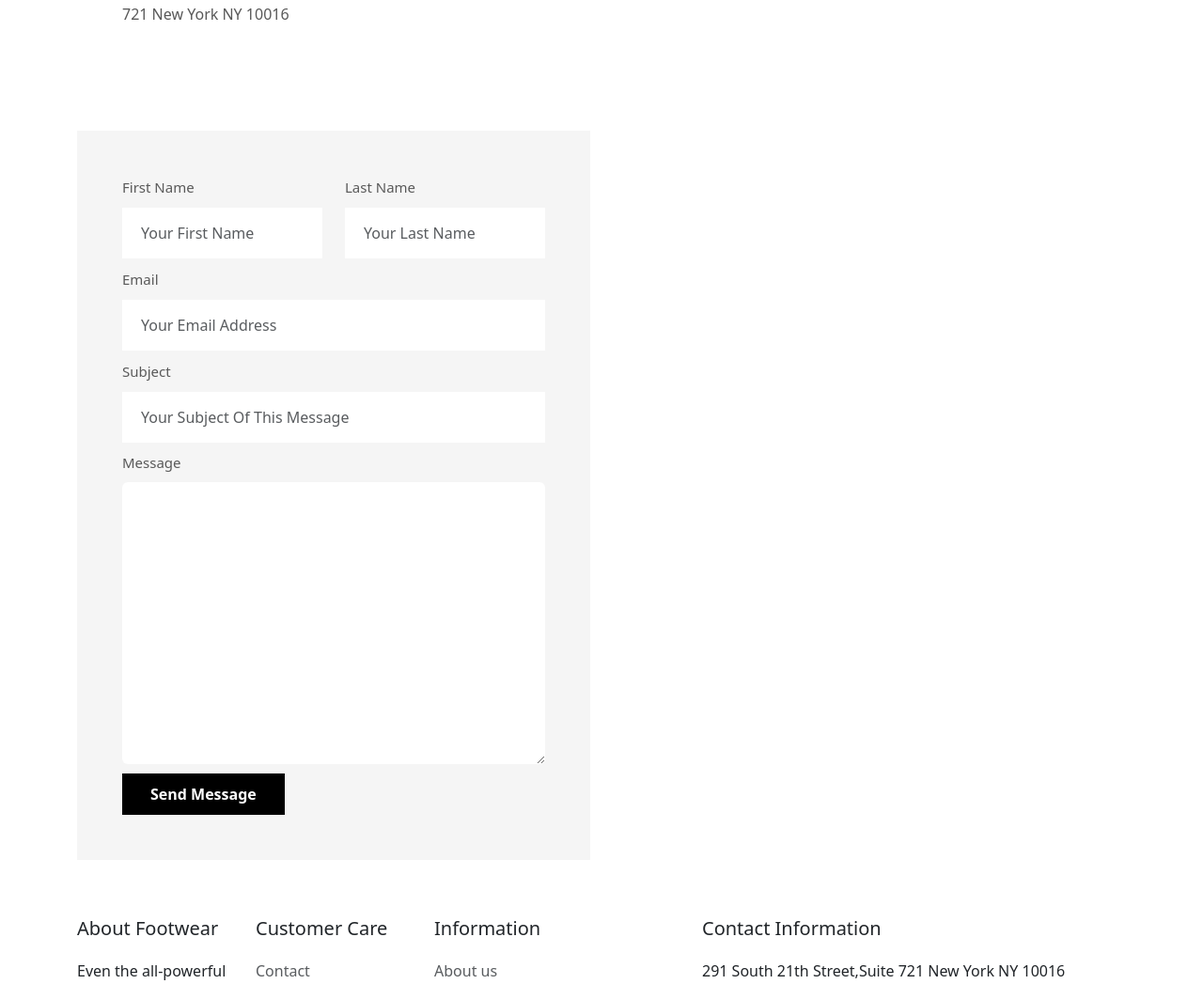
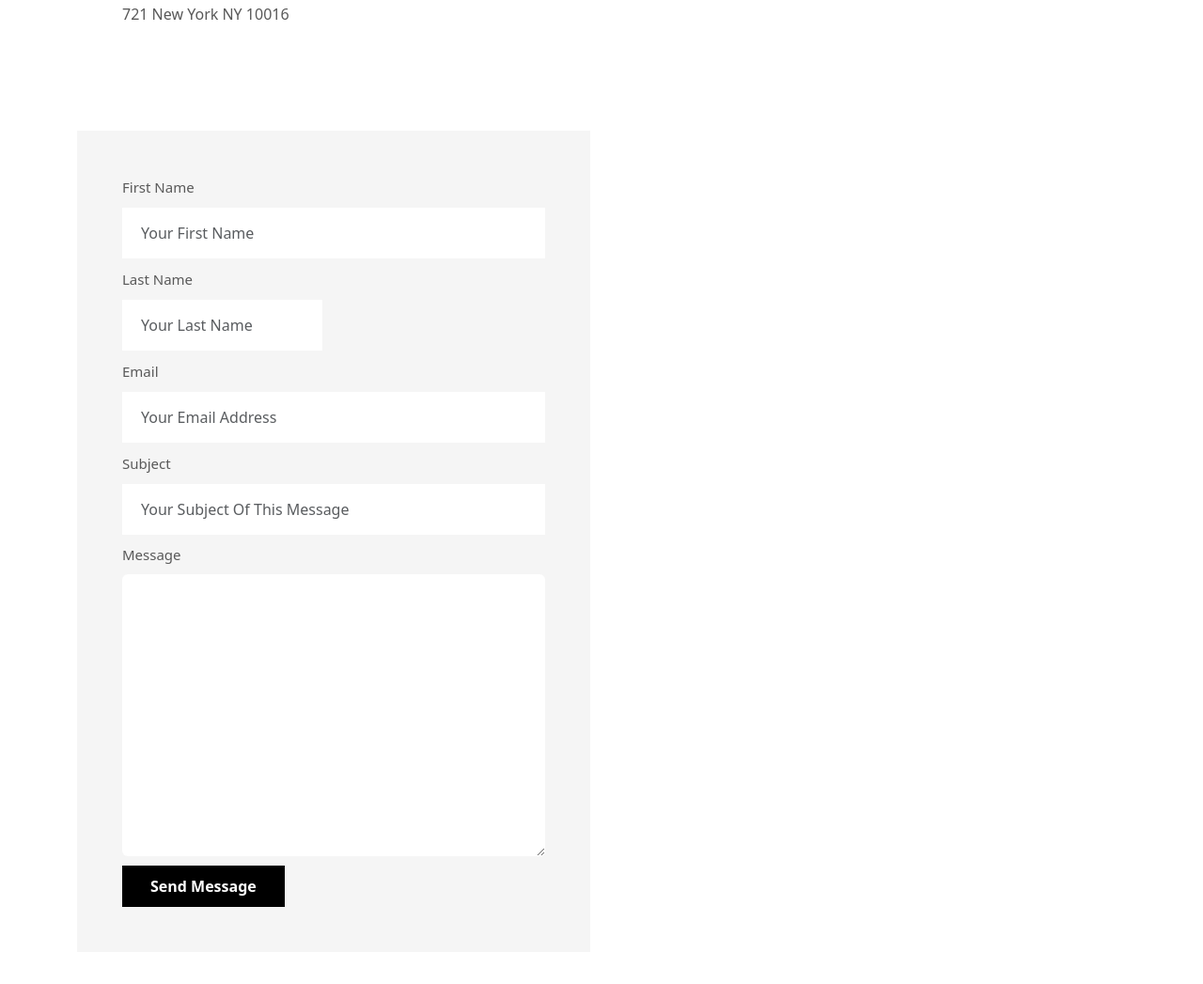
Before and after one commit to tech-vinit/Footwear, a Django app: page /contact/ in a window 1280 px wide. Shown: the part 419-1466 px from the top of the page at 94% size. Run offline with Django 5.2, Linux system fonts and the light colour scheme; some libraries are stand-ins or nearby versions.

Commit message:
Update contact.html

```diff
--- a/appp/templates/contact.html
+++ b/appp/templates/contact.html
@@ -41,7 +41,7 @@
                     <div class="contact-form-content">
                       <form action="">
                         <div class="row">
-                            <div class="col">
+                            <div class="col-lg-12">
                                 <label for="">First Name</label>
                                 <input type="text" placeholder='Your First Name' required class='form-control   '>
                             </div>
```
